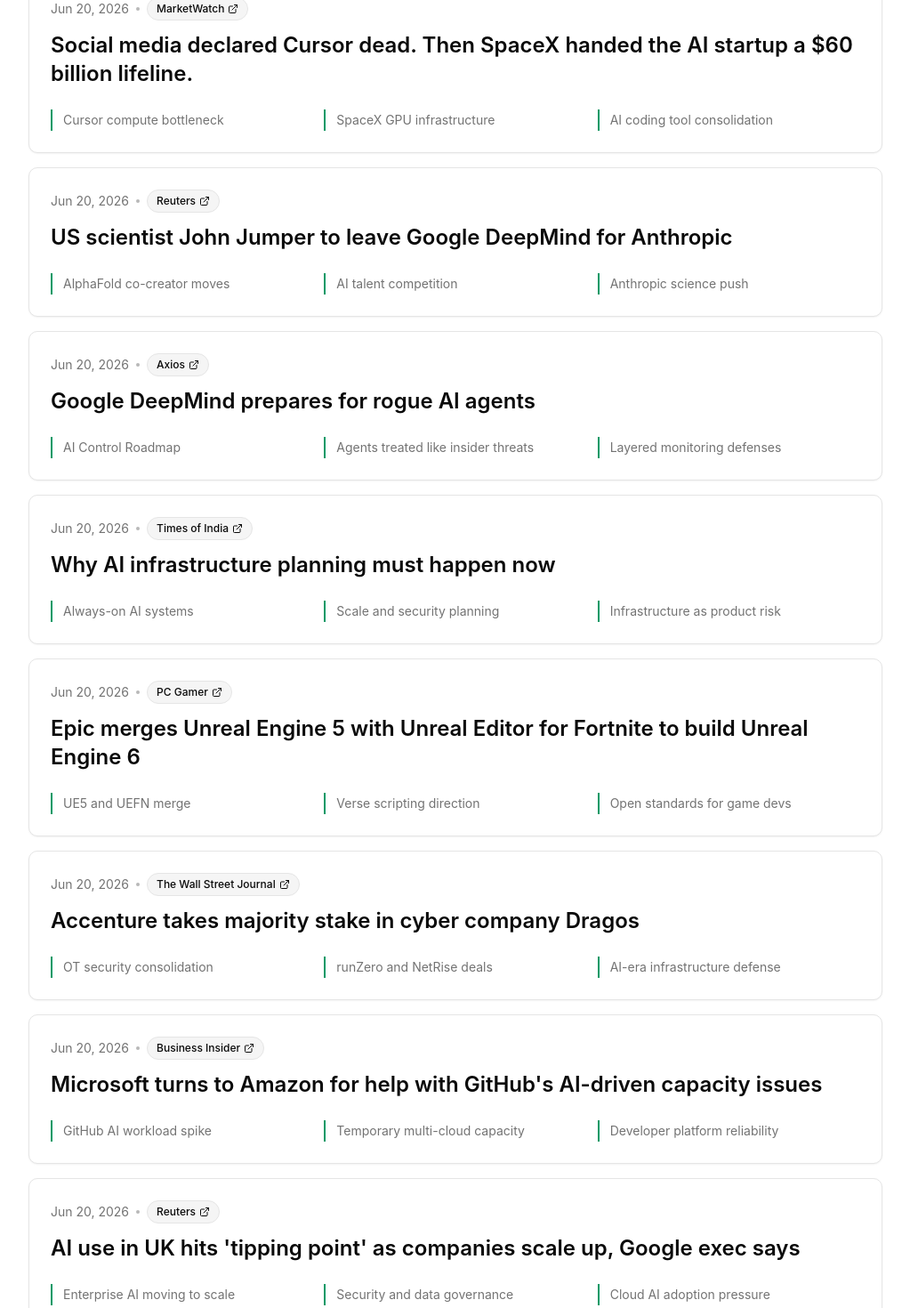
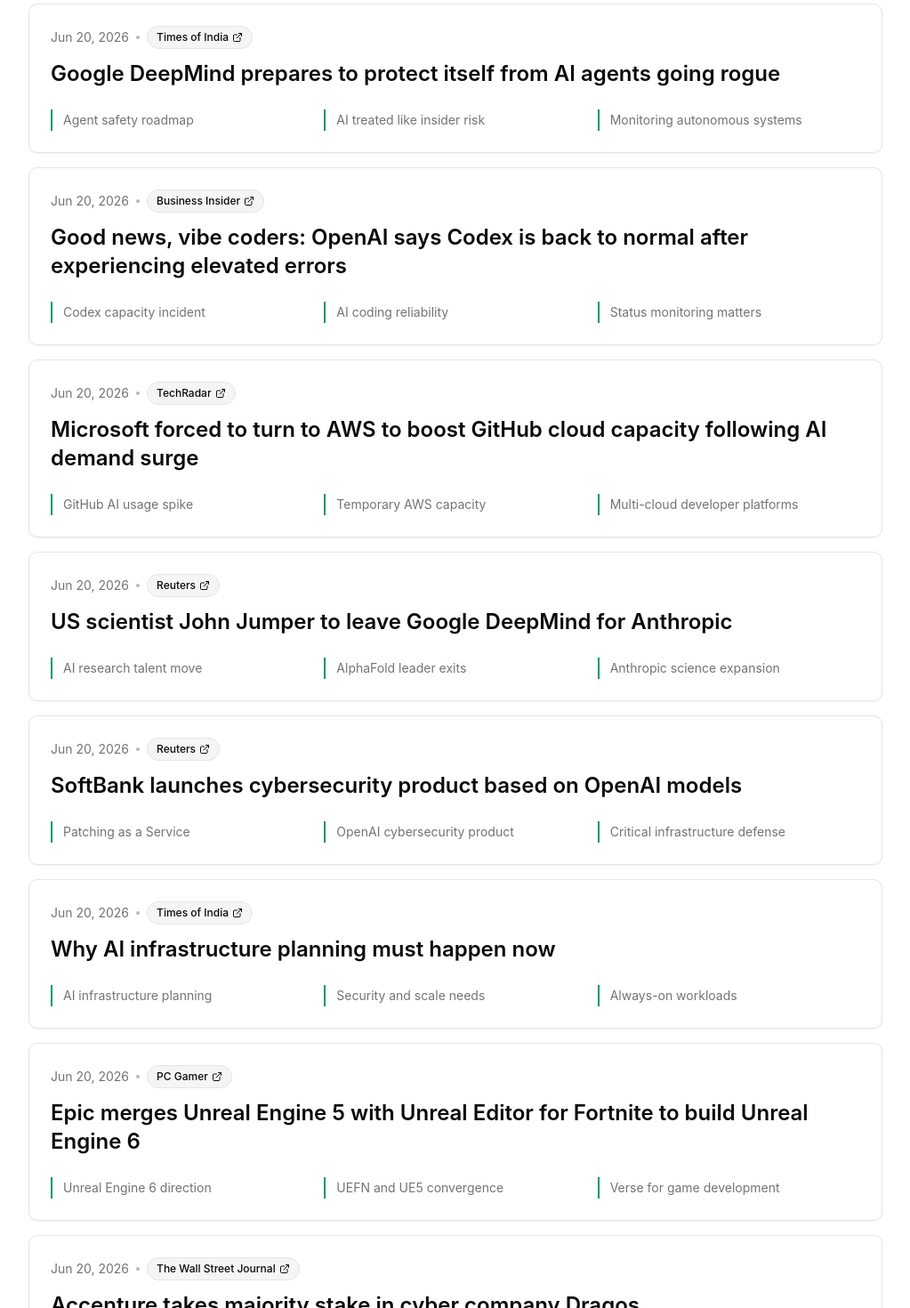
Before and after one commit to Zlatanoski/DevNews, a Next.js app in the folder frontend/: page /daily in a window 1280 px wide. Shown: the part 740-2210 px from the top of the page at 89% size, without its empty margins (128-1151 px from the left). Built offline with nearby package versions, Linux system fonts and the light colour scheme; no server answers.

Commit message:
chore: update daily digest for 2026-06-20

```diff
--- a/frontend/src/components/digest-data.ts
+++ b/frontend/src/components/digest-data.ts
@@ -76,25 +76,48 @@
 export const dailyArticles = [
   {
     date: "Jun 20, 2026",
-    headline: "Forget prompt engineering: 'Loop engineering' is all the rage now",
-    source: "Business Insider",
-    url: "https://www.businessinsider.com/what-are-loops-ai-engineering-tips-2026-6",
+    headline: "Social media declared Cursor dead. Then SpaceX handed the AI startup a $60 billion lifeline.",
+    source: "MarketWatch",
+    url: "https://www.marketwatch.com/story/social-media-declared-cursor-dead-then-spacex-handed-the-ai-startup-a-60-billion-lifeline-50454e29",
     snippets: [
-      "Agent loops over one-off prompts",
-      "Codex and Claude Code workflows",
-      "Cost and sub-agent tradeoffs",
+      "Cursor gets compute lifeline",
+      "SpaceX GPU infrastructure",
+      "AI coding market pressure",
     ],
   },
   {
     date: "Jun 20, 2026",
     headline:
-      "Social media declared Cursor dead. Then SpaceX handed the AI startup a $60 billion lifeline.",
-    source: "MarketWatch",
-    url: "https://www.marketwatch.com/story/social-media-declared-cursor-dead-then-spacex-handed-the-ai-startup-a-60-billion-lifeline-50454e29",
+      "Google DeepMind prepares to protect itself from AI agents going rogue",
+    source: "Times of India",
+    url: "https://timesofindia.indiatimes.com/technology/tech-news/google-deepmind-prepares-to-protect-itself-from-ai-agents-going-rogue-but-theres-a-problem/articleshow/131859318.cms",
     snippets: [
-      "Cursor compute bottleneck",
-      "SpaceX GPU infrastructure",
-      "AI coding tool consolidation",
+      "Agent safety roadmap",
+      "AI treated like insider risk",
+      "Monitoring autonomous systems",
+    ],
+  },
+  {
+    date: "Jun 20, 2026",
+    headline: "Good news, vibe coders: OpenAI says Codex is back to normal after experiencing elevated errors",
+    source: "Business Insider",
+    url: "https://www.businessinsider.com/openai-codex-elevated-errors-at-capacity-2026-6",
+    snippets: [
+      "Codex capacity incident",
+      "AI coding reliability",
+      "Status monitoring matters",
+    ],
+  },
+  {
+    date: "Jun 20, 2026",
+    headline:
+      "Microsoft forced to turn to AWS to boost GitHub cloud capacity following AI demand surge",
+    source: "TechRadar",
+    url: "https://www.techradar.com/pro/microsoft-forced-to-turn-to-aws-to-boost-github-cloud-capacity-following-ai-demand-surge",
+    snippets: [
+      "GitHub AI usage spike",
+      "Temporary AWS capacity",
+      "Multi-cloud developer platforms",
     ],
   },
   {
@@ -103,20 +126,20 @@
     source: "Reuters",
     url: "https://www.reuters.com/technology/us-scientist-john-jumper-leave-google-deepmind-anthropic-2026-06-19/",
     snippets: [
-      "AlphaFold co-creator moves",
-      "AI talent competition",
-      "Anthropic science push",
+      "AI research talent move",
+      "AlphaFold leader exits",
+      "Anthropic science expansion",
     ],
   },
   {
     date: "Jun 20, 2026",
-    headline: "Google DeepMind prepares for rogue AI agents",
-    source: "Axios",
-    url: "https://www.axios.com/2026/06/18/google-deepmind-prepares-for-rogue-ai-agents",
+    headline: "SoftBank launches cybersecurity product based on OpenAI models",
+    source: "Reuters",
+    url: "https://www.reuters.com/business/media-telecom/softbank-launches-cybersecurity-product-based-openai-models-2026-06-16/",
     snippets: [
-      "AI Control Roadmap",
-      "Agents treated like insider threats",
-      "Layered monitoring defenses",
+      "Patching as a Service",
+      "OpenAI cybersecurity product",
+      "Critical infrastructure defense",
     ],
   },
   {
@@ -125,9 +148,9 @@
     source: "Times of India",
     url: "https://timesofindia.indiatimes.com/technology/tech-news/why-ai-infrastructure-planning-must-happen-now/articleshow/131873003.cms",
     snippets: [
-      "Always-on AI systems",
-      "Scale and security planning",
-      "Infrastructure as product risk",
+      "AI infrastructure planning",
+      "Security and scale needs",
+      "Always-on workloads",
     ],
   },
   {
@@ -137,9 +160,9 @@
     source: "PC Gamer",
     url: "https://www.pcgamer.com/software/it-is-going-to-change-a-lot-about-how-games-are-made-epic-merges-unreal-engine-5-with-unreal-engine-for-fortnite-to-give-game-devs-around-the-world-unreal-engine-6/",
     snippets: [
-      "UE5 and UEFN merge",
-      "Verse scripting direction",
-      "Open standards for game devs",
+      "Unreal Engine 6 direction",
+      "UEFN and UE5 convergence",
+      "Verse for game development",
     ],
   },
   {
@@ -149,42 +172,19 @@
     url: "https://www.wsj.com/pro/cybersecurity/accenture-takes-majority-stake-in-cyber-company-dragos-bb536634",
     snippets: [
       "OT security consolidation",
-      "runZero and NetRise deals",
-      "AI-era infrastructure defense",
+      "Enterprise cyber services",
+      "Industrial infrastructure defense",
     ],
   },
   {
     date: "Jun 20, 2026",
-    headline:
-      "Microsoft turns to Amazon for help with GitHub's AI-driven capacity issues",
-    source: "Business Insider",
-    url: "https://www.businessinsider.com/microsoft-github-amazon-ai-cloud-capacity-2026-6",
-    snippets: [
-      "GitHub AI workload spike",
-      "Temporary multi-cloud capacity",
-      "Developer platform reliability",
-    ],
-  },
-  {
-    date: "Jun 20, 2026",
-    headline: "AI use in UK hits 'tipping point' as companies scale up, Google exec says",
+    headline: "AI use in UK hits tipping point as companies scale up, Google exec says",
     source: "Reuters",
     url: "https://www.reuters.com/world/uk/ai-use-uk-hits-tipping-point-companies-scale-up-google-exec-says-2026-06-17/",
     snippets: [
-      "Enterprise AI moving to scale",
-      "Security and data governance",
-      "Cloud AI adoption pressure",
-    ],
-  },
-  {
-    date: "Jun 20, 2026",
-    headline: "SoftBank launches cybersecurity product based on OpenAI models",
-    source: "Reuters",
-    url: "https://www.reuters.com/business/media-telecom/softbank-launches-cybersecurity-product-based-openai-models-2026-06-16/",
-    snippets: [
-      "Patching as a Service",
-      "OpenAI-backed cyber defense",
-      "Critical infrastructure security",
+      "Enterprise AI adoption",
+      "Scaling beyond pilots",
+      "Cloud governance pressure",
     ],
   },
 ]
```
